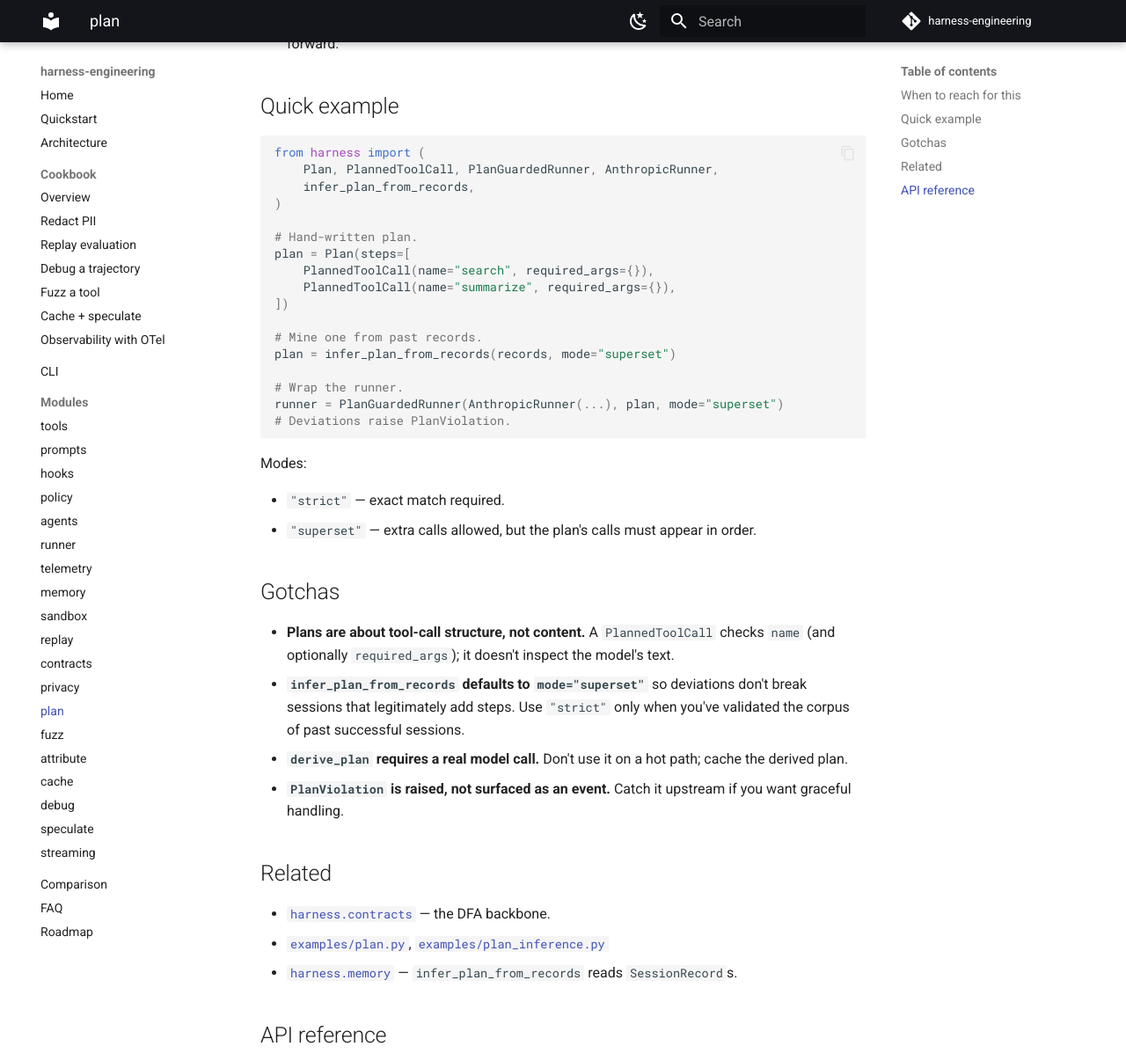
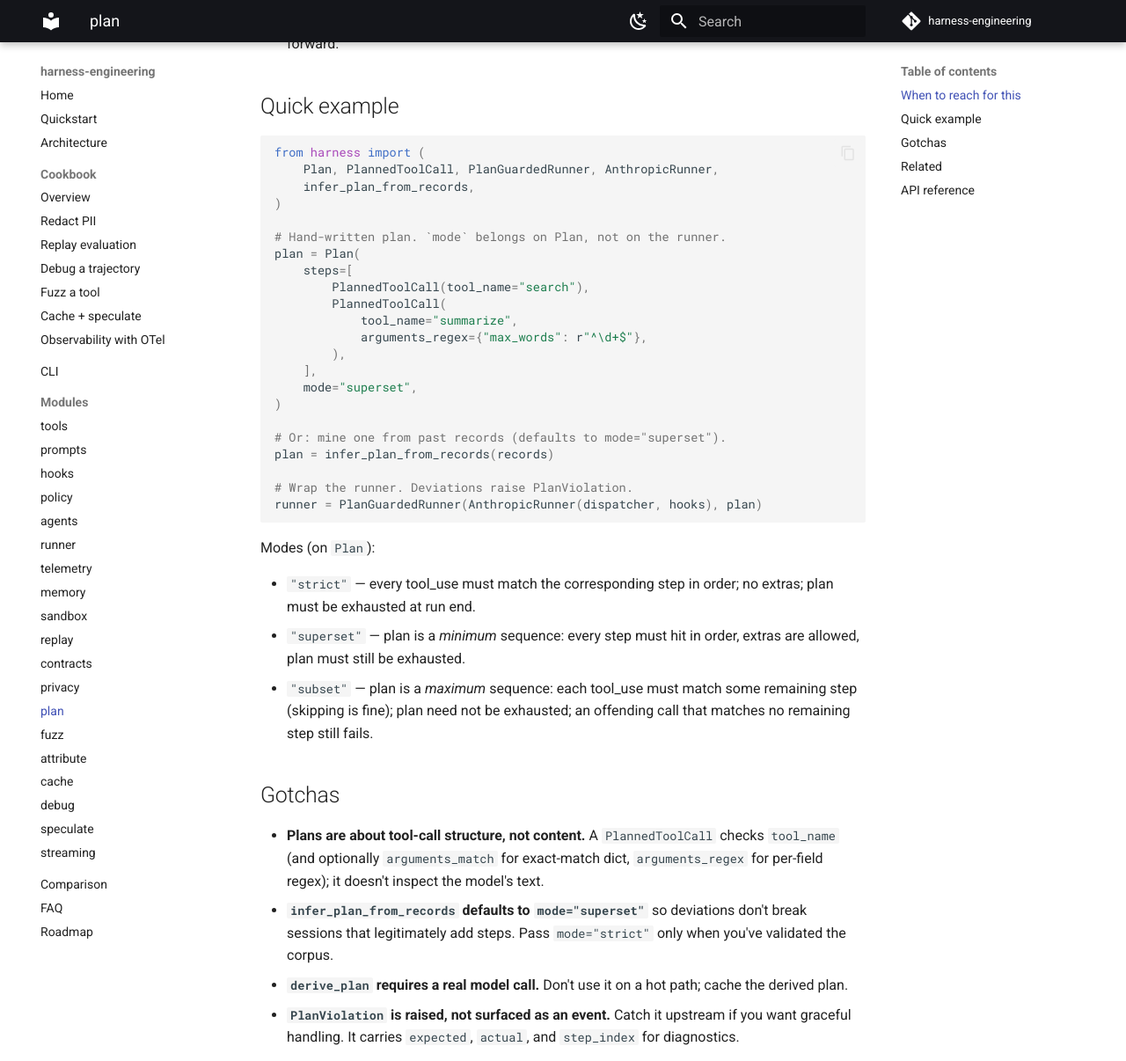
Before and after one commit to dr-gareth-roberts/harness-engineering, an MkDocs documentation site: the page built from docs/modules/plan.md, in a window 1280 px wide and 1400 px high, scrolled down 454 px, cut to the strip 0-1206 px from the top of the window. Shown: the whole strip at 88% size. Built offline with MkDocs 1.6.1 and Material for MkDocs 9.7.7, drawn with Linux system fonts in a browser that asks for light colours; comment, search, counter and statistics services are not loaded; some of the changed text lies outside the part shown.

Commit message:
docs(modules): correct examples against real source signatures
Phase 2b of the post-1.0.0 docs audit (docs-fix-plan.md). Each
module-page example below was rewritten after reading the source
verbatim and running the rewritten snippet end-to-end:

- memory.md: Session(orchestrator, agent, store) is the real ctor;
  use session.send() and session.session_id. The page now mirrors
  src/harness/memory/session.py.
- plan.md: PlannedToolCall takes tool_name / arguments_match /
  arguments_regex; mode lives on Plan, not on PlanGuardedRunner.
  Documents all three modes (strict / superset / subset).
- sandbox.md: PathScope.of(allow=[...]) builds a scope;
  scope.validate(path) is the gate. PathPolicy is a PreToolUse hook
  policy. safe_subprocess_run is async. scrub_env uses
  allow_keys=, not keep=.
- replay.md: ReplayRunner is input-blind — it returns canned
  assistant messages and does not re-run tool handlers itself.
  RewriteTurn takes (index, new_message). counterfactual requires
  (session, mutation, runner, orchestrator).
- fuzz.md: strategy bridge covers primitives + Optional only; lists,
  dicts, Literal, nested models all raise FuzzStrategyUnsupported.
  harness_property is keyed by (dispatcher, tool), not input_model.
- attribute.md: target_message_index (int) is the anchor;
  granularity is "message" | "block" | "sentence". Drops the
  invented target_match=exact API.

Co-Authored-By: Claude Opus 4.7 (1M context) <noreply@anthropic.com>

````diff
--- a/docs/modules/plan.md
+++ b/docs/modules/plan.md
@@ -1,11 +1,11 @@
 # `harness.plan`
 
 `Plan` (Pydantic, JSON-serializable) describes an expected sequence
-of `PlannedToolCall`s. `PlanGuardedRunner(real_runner, plan, mode=...)`
-enforces it via the contracts DFA — a deviation raises
-`PlanViolation`. `derive_plan()` asks a live planner agent to
-produce one; `infer_plan_from_records()` mines a plan from past
-successful trajectories.
+of `PlannedToolCall`s and carries its own `mode`.
+`PlanGuardedRunner(real_runner, plan)` enforces it via the contracts
+DFA — deviation raises `PlanViolation`. `derive_plan()` asks a live
+planner agent to produce one; `infer_plan_from_records()` mines a
+plan from past successful trajectories.
 
 ## When to reach for this
 
@@ -23,39 +23,50 @@ from harness import (
     infer_plan_from_records,
 )
 
-# Hand-written plan.
-plan = Plan(steps=[
-    PlannedToolCall(name="search", required_args={}),
-    PlannedToolCall(name="summarize", required_args={}),
-])
+# Hand-written plan. `mode` belongs on Plan, not on the runner.
+plan = Plan(
+    steps=[
+        PlannedToolCall(tool_name="search"),
+        PlannedToolCall(
+            tool_name="summarize",
+            arguments_regex={"max_words": r"^\d+$"},
+        ),
+    ],
+    mode="superset",
+)
 
-# Mine one from past records.
-plan = infer_plan_from_records(records, mode="superset")
+# Or: mine one from past records (defaults to mode="superset").
+plan = infer_plan_from_records(records)
 
-# Wrap the runner.
-runner = PlanGuardedRunner(AnthropicRunner(...), plan, mode="superset")
-# Deviations raise PlanViolation.
+# Wrap the runner. Deviations raise PlanViolation.
+runner = PlanGuardedRunner(AnthropicRunner(dispatcher, hooks), plan)
 ```
 
-Modes:
+Modes (on `Plan`):
 
-- `"strict"` — exact match required.
-- `"superset"` — extra calls allowed, but the plan's calls must
-  appear in order.
+- `"strict"` — every tool_use must match the corresponding step in
+  order; no extras; plan must be exhausted at run end.
+- `"superset"` — plan is a *minimum* sequence: every step must hit
+  in order, extras are allowed, plan must still be exhausted.
+- `"subset"` — plan is a *maximum* sequence: each tool_use must
+  match some remaining step (skipping is fine); plan need not be
+  exhausted; an offending call that matches no remaining step still
+  fails.
 
 ## Gotchas
 
 - **Plans are about tool-call structure, not content.** A
-  `PlannedToolCall` checks `name` (and optionally `required_args`);
-  it doesn't inspect the model's text.
+  `PlannedToolCall` checks `tool_name` (and optionally
+  `arguments_match` for exact-match dict, `arguments_regex` for
+  per-field regex); it doesn't inspect the model's text.
 - **`infer_plan_from_records` defaults to `mode="superset"`** so
   deviations don't break sessions that legitimately add steps.
-  Use `"strict"` only when you've validated the corpus of past
-  successful sessions.
+  Pass `mode="strict"` only when you've validated the corpus.
 - **`derive_plan` requires a real model call.** Don't use it on a
   hot path; cache the derived plan.
 - **`PlanViolation` is raised, not surfaced as an event.** Catch it
-  upstream if you want graceful handling.
+  upstream if you want graceful handling. It carries `expected`,
+  `actual`, and `step_index` for diagnostics.
 
 ## Related
 
````
Also changed, not shown: docs/modules/attribute.md (+29 -12 lines), docs/modules/fuzz.md (+32 -19 lines), docs/modules/memory.md (+15 -11 lines), docs/modules/replay.md (+33 -17 lines), docs/modules/sandbox.md (+42 -22 lines).
